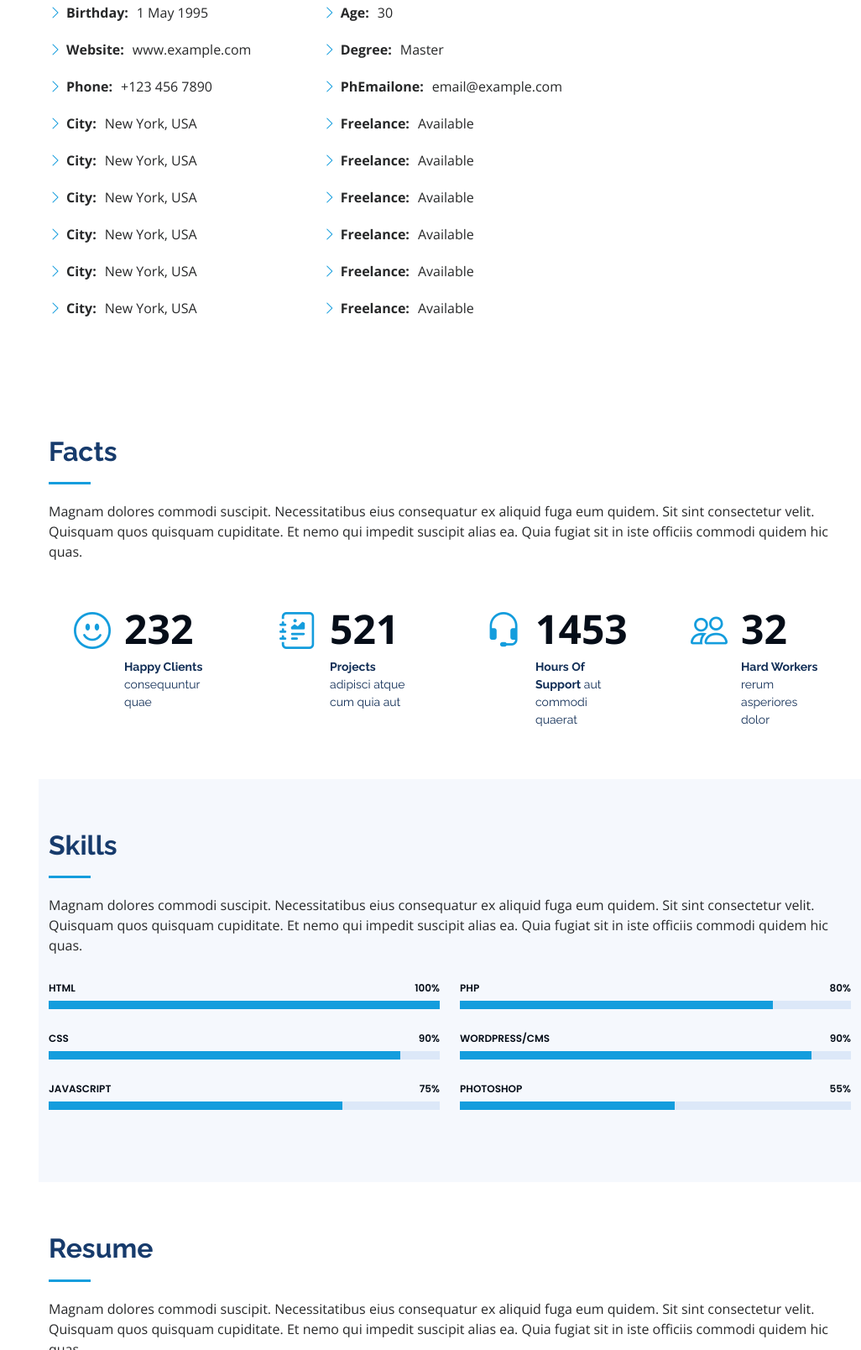
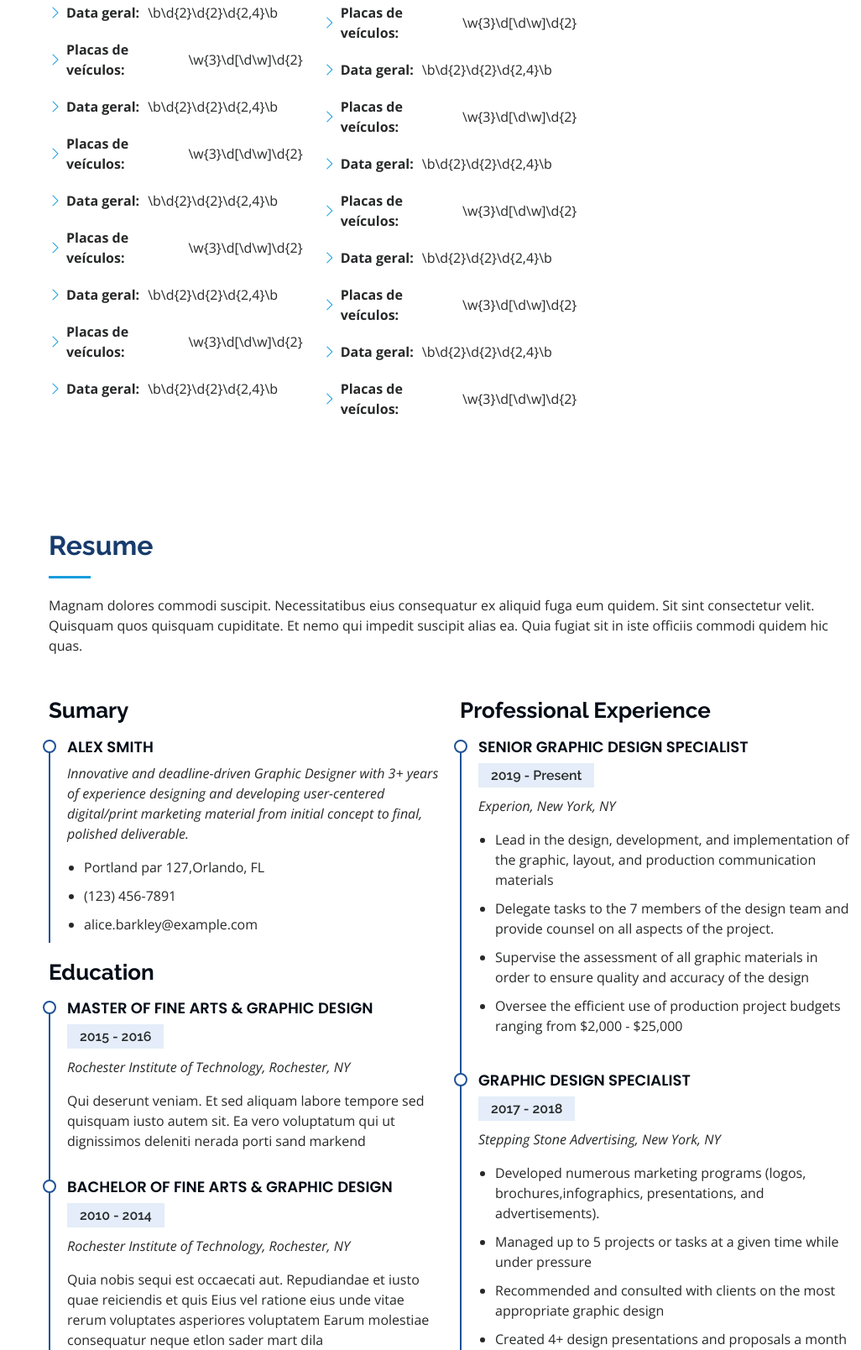
Before and after one commit to ArthurCamacho/projetoLP1, a plain HTML site: page index.html in a window 1280 px wide. Shown: the part 1029-2637 px from the top of the page at 84% size, without its empty margins (254-1280 px from the left). Drawn offline with nearby package versions, Linux system fonts and the light colour scheme.

Commit message:
Feita a segunda tela

```diff
--- a/assets/css/style.css
+++ b/assets/css/style.css
@@ -363,6 +363,10 @@ section {
 
 .about .content p:last-child {
   margin-bottom: 0;
+}
+
+.about{
+  height: 100vh;
 }
 
 /*--------------------------------------------------------------
--- a/index.html
+++ b/index.html
@@ -101,28 +101,28 @@
             <div class="row">
               <div class="col-lg-6">
                 <ul>
-                  <li><i class="bi bi-chevron-right"></i> <strong>Birthday:</strong> <span>1 May 1995</span></li>
-                  <li><i class="bi bi-chevron-right"></i> <strong>Website:</strong> <span>www.example.com</span></li>
-                  <li><i class="bi bi-chevron-right"></i> <strong>Phone:</strong> <span>+123 456 7890</span></li>
-                  <li><i class="bi bi-chevron-right"></i> <strong>City:</strong> <span>New York, USA</span></li>
-                  <li><i class="bi bi-chevron-right"></i> <strong>City:</strong> <span>New York, USA</span></li>
-                  <li><i class="bi bi-chevron-right"></i> <strong>City:</strong> <span>New York, USA</span></li>
-                  <li><i class="bi bi-chevron-right"></i> <strong>City:</strong> <span>New York, USA</span></li>
-                  <li><i class="bi bi-chevron-right"></i> <strong>City:</strong> <span>New York, USA</span></li>
-                  <li><i class="bi bi-chevron-right"></i> <strong>City:</strong> <span>New York, USA</span></li>
+                  <li><i class="bi bi-chevron-right"></i> <strong>Data geral:</strong> <span> \b\d{2}\d{2}\d{2,4}\b</span></li>
+                  <li><i class="bi bi-chevron-right"></i> <strong>Placas de veículos:</strong> <span> \w{3}\d[\d\w]\d{2}</span></li>
+                  <li><i class="bi bi-chevron-right"></i> <strong>Data geral:</strong> <span> \b\d{2}\d{2}\d{2,4}\b</span></li>
+                  <li><i class="bi bi-chevron-right"></i> <strong>Placas de veículos:</strong> <span> \w{3}\d[\d\w]\d{2}</span></li>
+                  <li><i class="bi bi-chevron-right"></i> <strong>Data geral:</strong> <span> \b\d{2}\d{2}\d{2,4}\b</span></li>
+                  <li><i class="bi bi-chevron-right"></i> <strong>Placas de veículos:</strong> <span> \w{3}\d[\d\w]\d{2}</span></li>
+                  <li><i class="bi bi-chevron-right"></i> <strong>Data geral:</strong> <span> \b\d{2}\d{2}\d{2,4}\b</span></li>
+                  <li><i class="bi bi-chevron-right"></i> <strong>Placas de veículos:</strong> <span> \w{3}\d[\d\w]\d{2}</span></li>
+                  <li><i class="bi bi-chevron-right"></i> <strong>Data geral:</strong> <span> \b\d{2}\d{2}\d{2,4}\b</span></li>
                 </ul>
               </div>
               <div class="col-lg-6">
                 <ul>
-                  <li><i class="bi bi-chevron-right"></i> <strong>Age:</strong> <span>30</span></li>
-                  <li><i class="bi bi-chevron-right"></i> <strong>Degree:</strong> <span>Master</span></li>
-                  <li><i class="bi bi-chevron-right"></i> <strong>PhEmailone:</strong> <span>email@example.com</span></li>
-                  <li><i class="bi bi-chevron-right"></i> <strong>Freelance:</strong> <span>Available</span></li>
-                  <li><i class="bi bi-chevron-right"></i> <strong>Freelance:</strong> <span>Available</span></li>
-                  <li><i class="bi bi-chevron-right"></i> <strong>Freelance:</strong> <span>Available</span></li>
-                  <li><i class="bi bi-chevron-right"></i> <strong>Freelance:</strong> <span>Available</span></li>
-                  <li><i class="bi bi-chevron-right"></i> <strong>Freelance:</strong> <span>Available</span></li>
-                  <li><i class="bi bi-chevron-right"></i> <strong>Freelance:</strong> <span>Available</span></li>
+                  <li><i class="bi bi-chevron-right"></i> <strong>Placas de veículos:</strong> <span> \w{3}\d[\d\w]\d{2}</span></li>
+                  <li><i class="bi bi-chevron-right"></i> <strong>Data geral:</strong> <span> \b\d{2}\d{2}\d{2,4}\b</span></li>
+                  <li><i class="bi bi-chevron-right"></i> <strong>Placas de veículos:</strong> <span> \w{3}\d[\d\w]\d{2}</span></li>
+                  <li><i class="bi bi-chevron-right"></i> <strong>Data geral:</strong> <span> \b\d{2}\d{2}\d{2,4}\b</span></li>
+                  <li><i class="bi bi-chevron-right"></i> <strong>Placas de veículos:</strong> <span> \w{3}\d[\d\w]\d{2}</span></li>
+                  <li><i class="bi bi-chevron-right"></i> <strong>Data geral:</strong> <span> \b\d{2}\d{2}\d{2,4}\b</span></li>
+                  <li><i class="bi bi-chevron-right"></i> <strong>Placas de veículos:</strong> <span> \w{3}\d[\d\w]\d{2}</span></li>
+                  <li><i class="bi bi-chevron-right"></i> <strong>Data geral:</strong> <span> \b\d{2}\d{2}\d{2,4}\b</span></li>
+                  <li><i class="bi bi-chevron-right"></i> <strong>Placas de veículos:</strong> <span> \w{3}\d[\d\w]\d{2}</span></li>
                 </ul>
               </div>
             </div>
@@ -131,120 +131,6 @@
 
       </div>
     </section><!-- End About Section -->
-
-    <!-- ======= Facts Section ======= -->
-    <section id="facts" class="facts">
-      <div class="container">
-
-        <div class="section-title">
-          <h2>Facts</h2>
-          <p>Magnam dolores commodi suscipit. Necessitatibus eius consequatur ex aliquid fuga eum quidem. Sit sint consectetur velit. Quisquam quos quisquam cupiditate. Et nemo qui impedit suscipit alias ea. Quia fugiat sit in iste officiis commodi quidem hic quas.</p>
-        </div>
-
-        <div class="row no-gutters">
-
-          <div class="col-lg-3 col-md-6 d-md-flex align-items-md-stretch" data-aos="fade-up">
-            <div class="count-box">
-              <i class="bi bi-emoji-smile"></i>
-              <span data-purecounter-start="0" data-purecounter-end="232" data-purecounter-duration="1" class="purecounter"></span>
-              <p><strong>Happy Clients</strong> consequuntur quae</p>
-            </div>
-          </div>
-
-          <div class="col-lg-3 col-md-6 d-md-flex align-items-md-stretch" data-aos="fade-up" data-aos-delay="100">
-            <div class="count-box">
-              <i class="bi bi-journal-richtext"></i>
-              <span data-purecounter-start="0" data-purecounter-end="521" data-purecounter-duration="1" class="purecounter"></span>
-              <p><strong>Projects</strong> adipisci atque cum quia aut</p>
-            </div>
-          </div>
-
-          <div class="col-lg-3 col-md-6 d-md-flex align-items-md-stretch" data-aos="fade-up" data-aos-delay="200">
-            <div class="count-box">
-              <i class="bi bi-headset"></i>
-              <span data-purecounter-start="0" data-purecounter-end="1453" data-purecounter-duration="1" class="purecounter"></span>
-              <p><strong>Hours Of Support</strong> aut commodi quaerat</p>
-            </div>
-          </div>
-
-          <div class="col-lg-3 col-md-6 d-md-flex align-items-md-stretch" data-aos="fade-up" data-aos-delay="300">
-            <div class="count-box">
-              <i class="bi bi-people"></i>
-              <span data-purecounter-start="0" data-purecounter-end="32" data-purecounter-duration="1" class="purecounter"></span>
-              <p><strong>Hard Workers</strong> rerum asperiores dolor</p>
-            </div>
-          </div>
-
-        </div>
-
-      </div>
-    </section><!-- End Facts Section -->
-
-    <!-- ======= Skills Section ======= -->
-    <section id="skills" class="skills section-bg">
-      <div class="container">
-
-        <div class="section-title">
-          <h2>Skills</h2>
-          <p>Magnam dolores commodi suscipit. Necessitatibus eius consequatur ex aliquid fuga eum quidem. Sit sint consectetur velit. Quisquam quos quisquam cupiditate. Et nemo qui impedit suscipit alias ea. Quia fugiat sit in iste officiis commodi quidem hic quas.</p>
-        </div>
-
-        <div class="row skills-content">
-
-          <div class="col-lg-6" data-aos="fade-up">
-
-            <div class="progress">
-              <span class="skill">HTML <i class="val">100%</i></span>
-              <div class="progress-bar-wrap">
-                <div class="progress-bar" role="progressbar" aria-valuenow="100" aria-valuemin="0" aria-valuemax="100"></div>
-              </div>
-            </div>
-
-            <div class="progress">
-              <span class="skill">CSS <i class="val">90%</i></span>
-              <div class="progress-bar-wrap">
-                <div class="progress-bar" role="progressbar" aria-valuenow="90" aria-valuemin="0" aria-valuemax="100"></div>
-              </div>
-            </div>
-
-            <div class="progress">
-              <span class="skill">JavaScript <i class="val">75%</i></span>
-              <div class="progress-bar-wrap">
-                <div class="progress-bar" role="progressbar" aria-valuenow="75" aria-valuemin="0" aria-valuemax="100"></div>
-              </div>
-            </div>
-
-          </div>
-
-          <div class="col-lg-6" data-aos="fade-up" data-aos-delay="100">
-
-            <div class="progress">
-              <span class="skill">PHP <i class="val">80%</i></span>
-              <div class="progress-bar-wrap">
-                <div class="progress-bar" role="progressbar" aria-valuenow="80" aria-valuemin="0" aria-valuemax="100"></div>
-              </div>
-            </div>
-
-            <div class="progress">
-              <span class="skill">WordPress/CMS <i class="val">90%</i></span>
-              <div class="progress-bar-wrap">
-                <div class="progress-bar" role="progressbar" aria-valuenow="90" aria-valuemin="0" aria-valuemax="100"></div>
-              </div>
-            </div>
-
-            <div class="progress">
-              <span class="skill">Photoshop <i class="val">55%</i></span>
-              <div class="progress-bar-wrap">
-                <div class="progress-bar" role="progressbar" aria-valuenow="55" aria-valuemin="0" aria-valuemax="100"></div>
-              </div>
-            </div>
-
-          </div>
-
-        </div>
-
-      </div>
-    </section><!-- End Skills Section -->
 
     <!-- ======= Resume Section ======= -->
     <section id="resume" class="resume">
```
